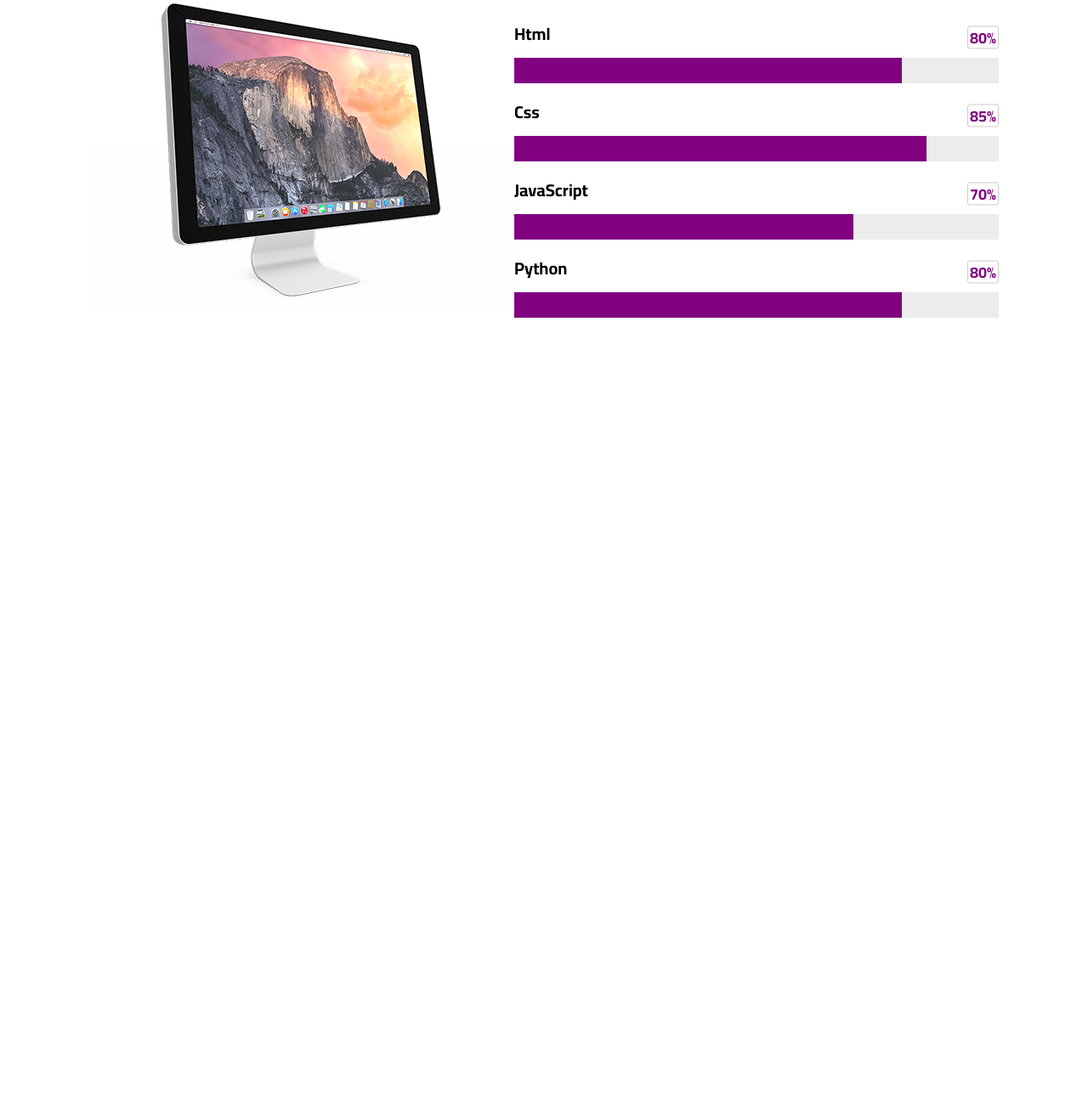
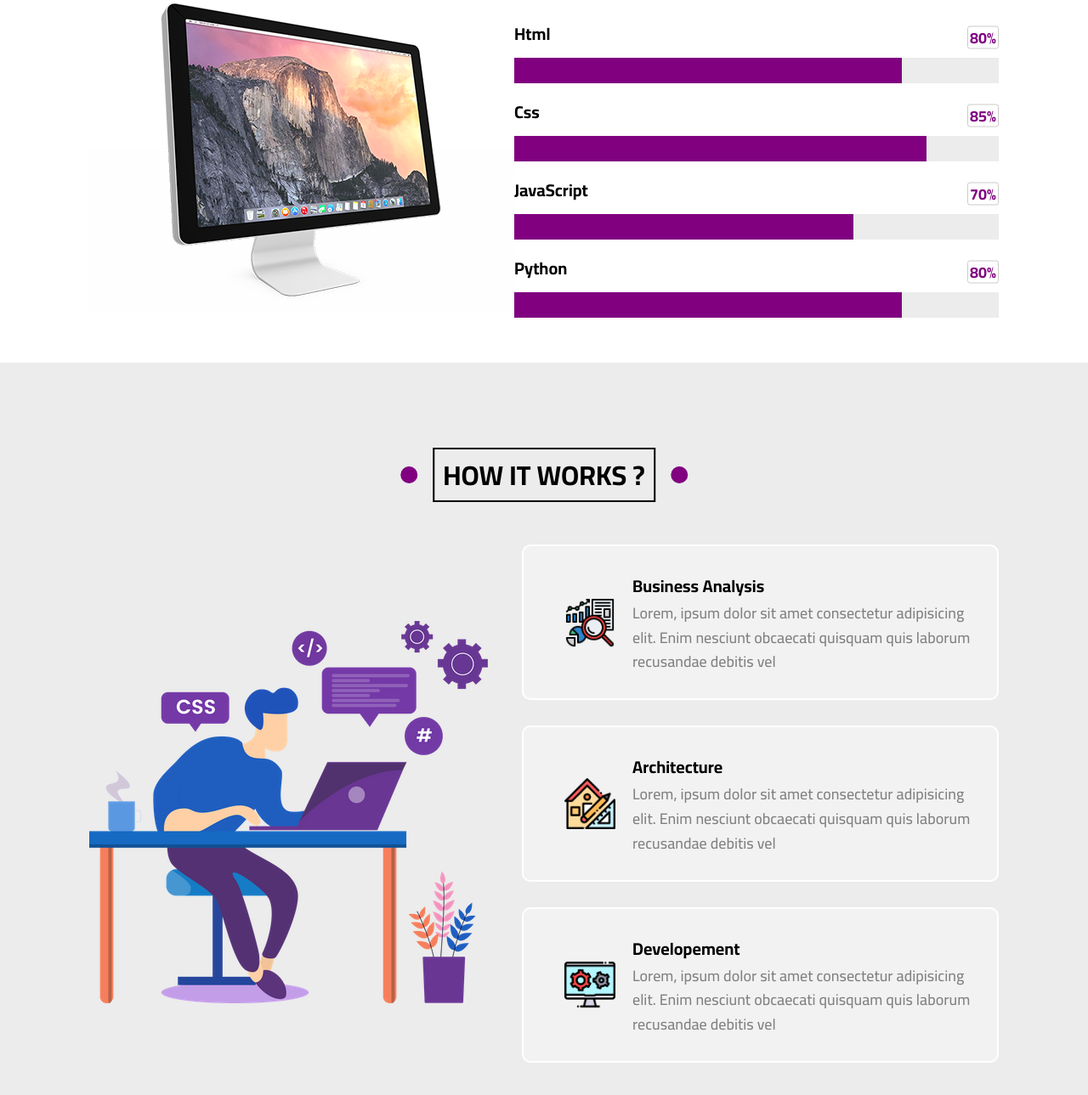
Before and after one commit to NoorHaan25/Template3, a plain HTML site: page index.html in a window 1280 px wide. Shown: the part 7182-8471 px from the top of the page at 85% size. Before the commit the page ends 7609 px from the top, so only its background shows below. Drawn offline with Linux system fonts and the light colour scheme.

Commit message:
how it works

```diff
--- a/css/Template3.css
+++ b/css/Template3.css
@@ -887,3 +887,104 @@ header .container ul li > a:hover::before{
 .our_skills .progress .python > div span{
     width: 80%;
 }
+/***********************************************************************************************************************************/
+.how-it-works{
+    padding-top: 50px;
+    padding-bottom: 50px;
+    background-color: #ececec;
+}
+.how-it-works .container .steps{
+    padding-top: 50px;
+    display: flex;
+    justify-content:center;
+    align-items: center;
+    gap: 40px;
+
+}
+.how-it-works .container .Works {
+    display: flex;
+    flex-wrap: wrap;
+    align-items: center;
+    text-align: center;
+
+}
+@media (min-width: 1200px) {
+    .how-it-works .container .Works{
+        text-align: left;
+    }
+}
+.how-it-works .container .Works .step{
+    padding-bottom: 30px;
+    background-color: #ffffff4e;
+    border: 2px solid white;
+    border-radius: 10px;
+    position: relative;
+    margin-bottom: 30px;
+    overflow: hidden;
+}
+@media (min-width: 1200px) {
+    .how-it-works .container .Works .step{
+        display: flex;
+        align-items: center;
+        padding: 28px;
+    }
+}
+.how-it-works .container .Works .step::after{
+    content: '';
+    position: absolute;
+    width: 0;
+    height: 0;
+    background-color: #ececec;
+    top: 50%;
+    left: 50%;
+    transform: translate(-50% , -50%);
+
+
+}
+.how-it-works .container .Works .step:hover::after{
+    /*animation: name duration timing-function delay iteration-count direction fill-mode;*/
+    animation: layer 0.5s linear forwards;
+}
+@keyframes layer{
+    0%{
+        width: 0;
+        height: 0;
+
+    }
+    100%{
+        width: 150%;
+        height: 150%;
+
+    }
+}
+.how-it-works .container .Works .step img{
+    width: 100px;
+    height: 100px;
+    padding: 20px;
+    position: relative;
+    z-index: 1;
+}
+.how-it-works .container .Works .step .text{
+    position: relative;
+    z-index: 1;
+}
+
+.how-it-works .container .Works .step h1{
+    font-size: 20px;
+
+}
+.how-it-works .container .Works .step p{
+    color: gray;
+    font-size: 18px;
+    font-weight: 500;
+    line-height: 1.6;
+}
+.how-it-works .container .steps .img {
+    display: none;
+}
+@media (min-width: 1200px) {
+    .how-it-works .container .steps .img {
+        display: block;
+        max-width: 100%;
+    }
+}
--- a/index.html
+++ b/index.html
@@ -587,5 +587,41 @@
             </div>
         </div>
     </div>
+    <!--**************************************************************************************************************************-->
+    <div class="how-it-works">
+        <div class="container">
+            <h1>HOW IT WORKS ?</h1>
+            <div class="steps">
+                <div class="img">
+                    <img src="./images/work-steps.png" alt="#">
+                </div>
+                <div class="Works">
+                    <div class="step">
+                        <img src="./images/work-steps-1.png" alt="#">
+                        <div class="text">
+                            <h1>Business Analysis</h1>
+                            <p>Lorem, ipsum dolor sit amet consectetur adipisicing elit. Enim nesciunt obcaecati quisquam quis laborum recusandae debitis vel</p>
+                        </div>
+                    </div>
+                    <div class="step">
+                        <img src="./images/work-steps-2.png" alt="#">
+                        <div class="text">
+                            <h1>Architecture</h1>
+                            <p>Lorem, ipsum dolor sit amet consectetur adipisicing elit. Enim nesciunt obcaecati quisquam quis laborum recusandae debitis vel</p>
+                        </div>
+                    </div>
+                    <div class="step">
+                        <img src="./images/work-steps-3.png" alt="#">
+                        <div class="text">
+                            <h1>Developement</h1>
+                            <p>Lorem, ipsum dolor sit amet consectetur adipisicing elit. Enim nesciunt obcaecati quisquam quis laborum recusandae debitis vel</p>
+                        </div>
+                    </div>
+                </div>
+            </div>
+        </div>
+    </div>
+    <!--**************************************************************************************************************************-->
+
 </body>
 </html>
```
Also changed, not shown: images/work-steps-1.png (added), images/work-steps-2.png (added), images/work-steps-3.png (added), images/work-steps.png (added).
